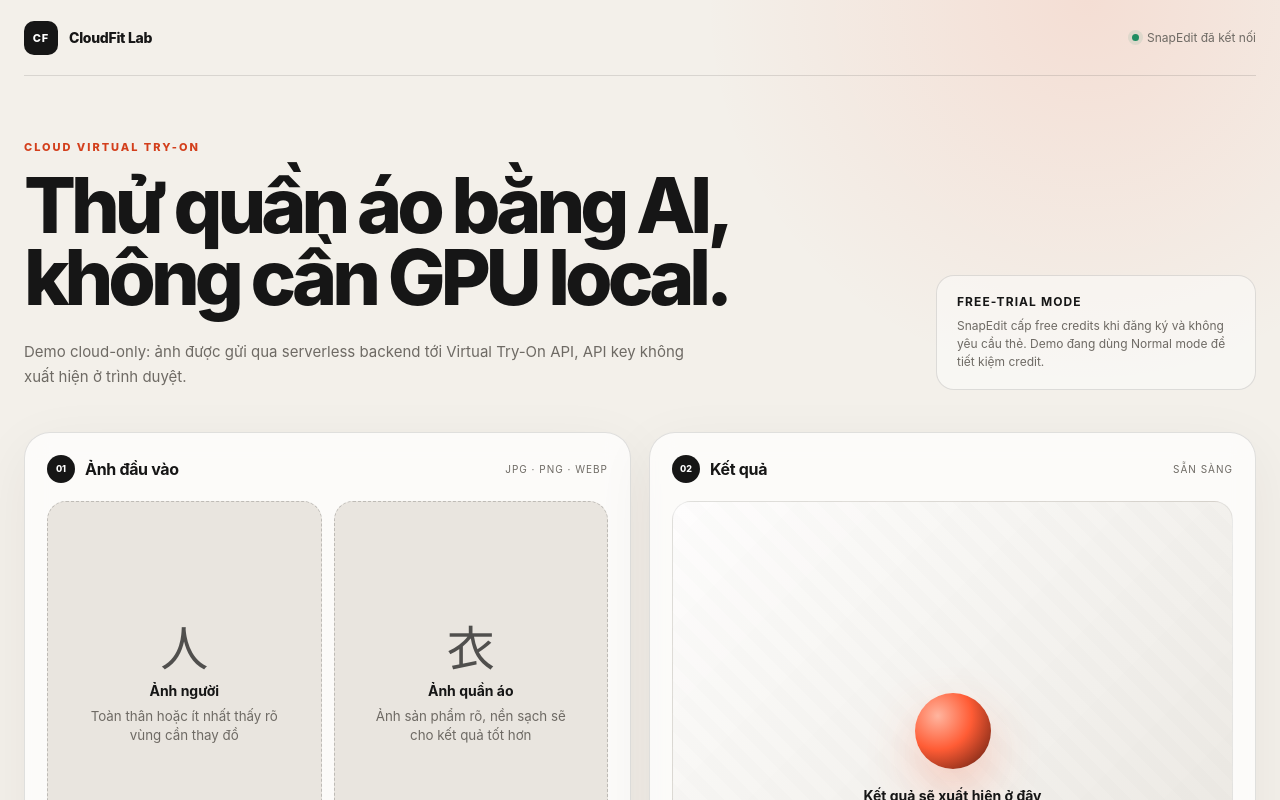
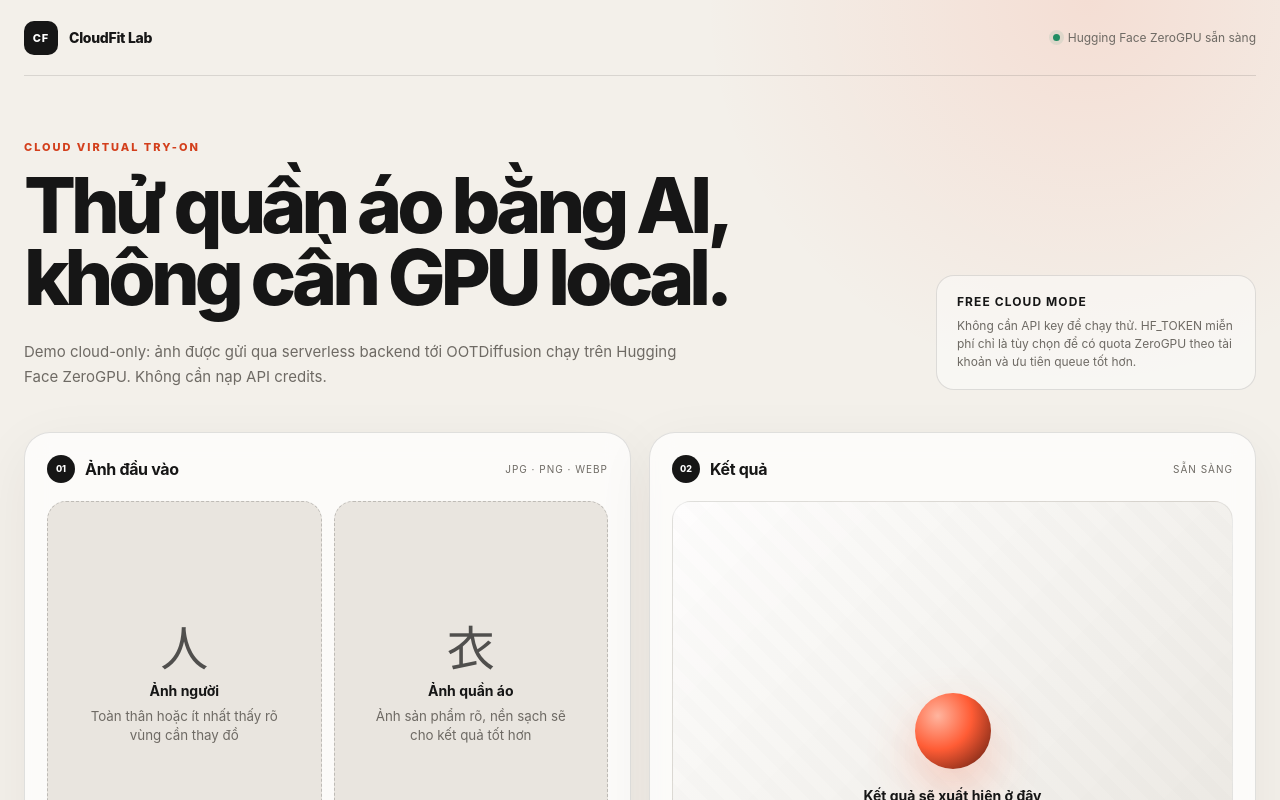
Before and after one commit to Loccao102/demo-thu-do, a Next.js app: page / in a window 1280 px wide. Shown: the top 800 px of the page. Built offline with nearby package versions, Linux system fonts and the light colour scheme; no server answers.

Commit message:
ui: switch demo to free Hugging Face ZeroGPU

```diff
--- a/app/page.tsx
+++ b/app/page.tsx
@@ -98,42 +98,6 @@ export default function Home() {
     };
   }
 
-  async function poll(jobId: string) {
-    for (let attempt = 0; attempt < 60; attempt += 1) {
-      await new Promise((resolve) => setTimeout(resolve, 3000));
-      const response = await fetch("/api/tryon/" + encodeURIComponent(jobId), {
-        cache: "no-store"
-      });
-      const data = await response.json();
-
-      if (!response.ok) {
-        throw new Error(data.error || "Không lấy được trạng thái xử lý.");
-      }
-
-      if (data.status === "completed") {
-        const image = data.outputUrl;
-        if (!image) throw new Error("API hoàn tất nhưng không trả ảnh kết quả.");
-        setResult(image);
-        setStatus("done");
-        setStatusText(
-          typeof data.progress === "number"
-            ? `Hoàn tất · ${Math.round(data.progress * 100)}%`
-            : "Ảnh đã được tạo trên cloud."
-        );
-        return;
-      }
-
-      if (data.status === "failed") {
-        throw new Error(data.error || "AI không tạo được ảnh. Hãy thử ảnh khác.");
-      }
-
-      setStatus(data.status === "processing" ? "processing" : "queued");
-      setStatusText("Job " + jobId.slice(0, 8) + "…");
-    }
-
-    throw new Error("Job xử lý quá lâu. Hãy thử lại sau.");
-  }
-
   async function onSubmit(event: FormEvent) {
     event.preventDefault();
     if (!person.file || !garment.file) return;
@@ -163,13 +127,13 @@ export default function Home() {
         throw new Error(data.error || "Không thể bắt đầu thử đồ.");
       }
 
-      setStatus("queued");
-      setStatusText(
-        data.etaSeconds
-          ? "Ước tính khoảng " + data.etaSeconds + " giây."
-          : "Đã gửi ảnh lên AI cloud."
-      );
-      await poll(data.jobId);
+      if (!data.outputUrl) {
+        throw new Error("Cloud AI hoàn tất nhưng không trả ảnh kết quả.");
+      }
+
+      setResult(data.outputUrl);
+      setStatus("done");
+      setStatusText("Hoàn tất trên Hugging Face ZeroGPU.");
     } catch (error) {
       setStatus("error");
       setStatusText(error instanceof Error ? error.message : "Đã xảy ra lỗi.");
@@ -188,8 +152,8 @@ export default function Home() {
           {providerReady === null
             ? "Đang kiểm tra API"
             : providerReady
-              ? "SnapEdit đã kết nối"
-              : "Chưa cấu hình API key"}
+              ? "Hugging Face ZeroGPU sẵn sàng"
+              : "Cloud provider chưa sẵn sàng"}
         </div>
       </header>
 
@@ -198,13 +162,13 @@ export default function Home() {
           <p className="eyebrow">CLOUD VIRTUAL TRY-ON</p>
           <h1>Thử quần áo bằng AI,<br />không cần GPU local.</h1>
           <p className="subtitle">
-            Demo cloud-only: ảnh được gửi qua serverless backend tới Virtual Try-On API,
-            API key không xuất hiện ở trình duyệt.
+            Demo cloud-only: ảnh được gửi qua serverless backend tới OOTDiffusion
+            chạy trên Hugging Face ZeroGPU. Không cần nạp API credits.
           </p>
         </div>
         <div className="trialNote">
-          <strong>Free-trial mode</strong>
-          <span>SnapEdit cấp free credits khi đăng ký và không yêu cầu thẻ. Demo đang dùng Normal mode để tiết kiệm credit.</span>
+          <strong>FREE CLOUD MODE</strong>
+          <span>Không cần API key để chạy thử. HF_TOKEN miễn phí chỉ là tùy chọn để có quota ZeroGPU theo tài khoản và ưu tiên queue tốt hơn.</span>
         </div>
       </section>
 
@@ -302,7 +266,7 @@ export default function Home() {
 
       <footer>
         <span>CloudFit experiment</span>
-        <span>Next.js serverless · SnapEdit VTON · no local GPU</span>
+        <span>Next.js serverless · Hugging Face ZeroGPU · OOTDiffusion</span>
       </footer>
     </main>
   );
```
